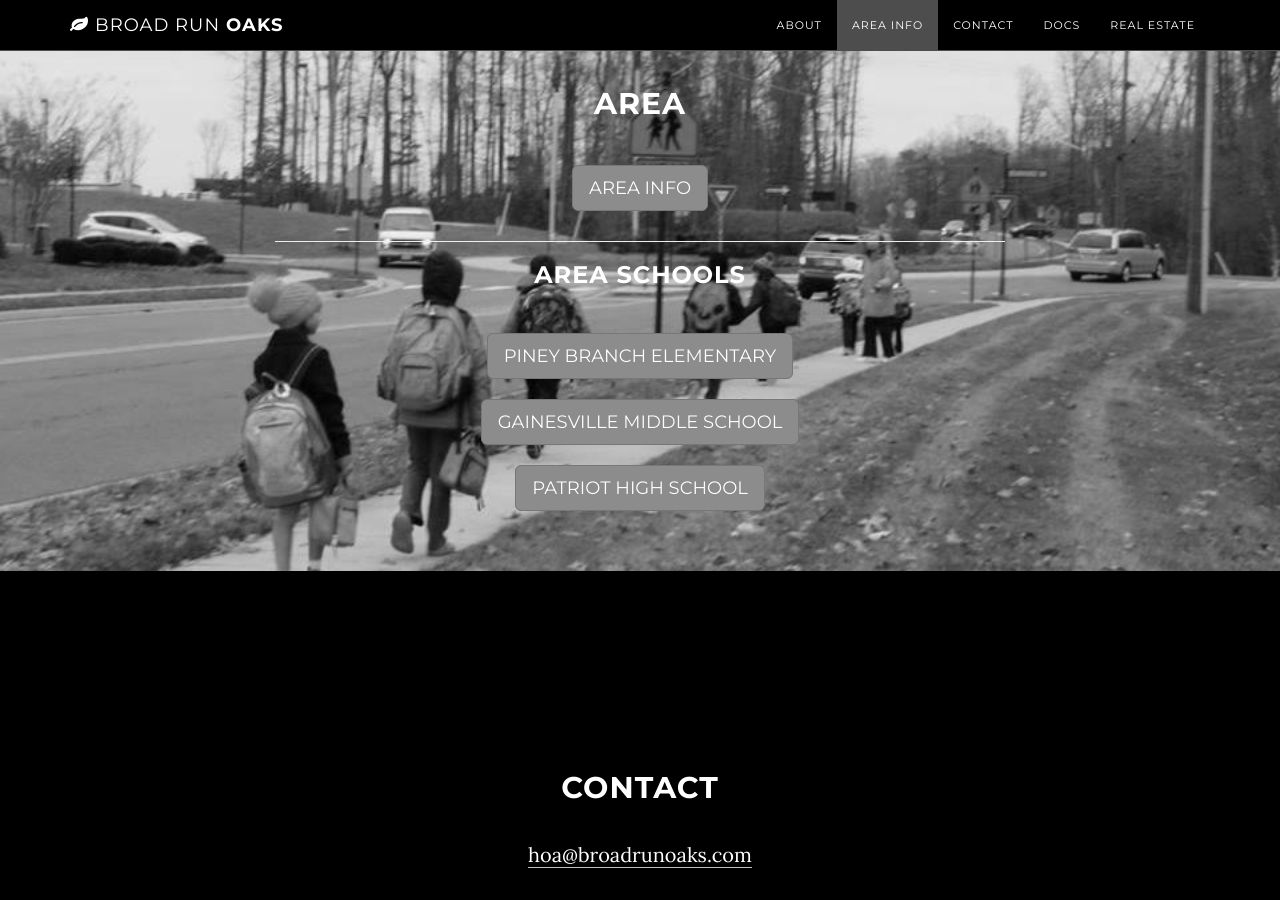
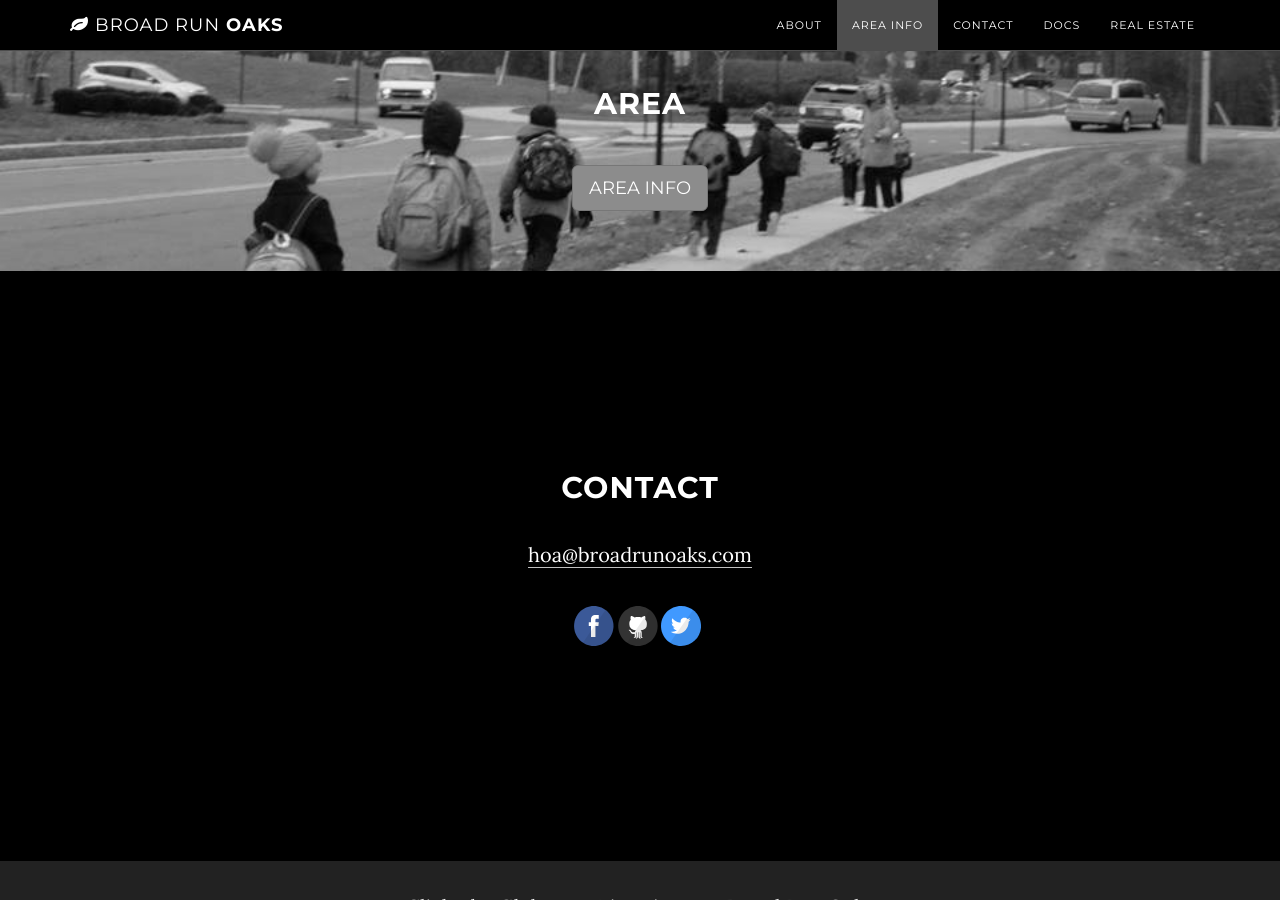
Before and after one commit to BroadRunOaks/broadrunoaks.github.io, a Jekyll site: the page built from index.html, in a window 1280 px wide and 900 px high, scrolled down 1737 px. Built offline with Jekyll 4.4.1, drawn with Linux system fonts in a browser that asks for light colours; Markdown is read by kramdown in place of the engine named in the settings.

Commit message:
Update area.html

```diff
--- a/_includes/area.html
+++ b/_includes/area.html
@@ -7,17 +7,6 @@
                     <a href="{{ site.headerurl.areainformation }}" class="btn btn-primary btn-lg">
                       <span class="network-name">Area Info</span>
                     </a>
-                    <hr/>
-                    <h3>Area Schools</h3>
-                    <a href="http://pineybranches.schools.pwcs.edu" class="btn btn-primary btn-lg">
-                      <span class="school-name">Piney Branch Elementary</span>
-                    </a><br/>
-                    <a href="http://gainesvillems.schools.pwcs.edu" class="btn btn-primary btn-lg">
-                      <span class="school-name">Gainesville Middle School</span>
-                    </a><br/>
-                    <a href="http://patrioths.schools.pwcs.edu" class="btn btn-primary btn-lg">
-                      <span class="school-name">Patriot High School</span>
-                    </a><br/>
                 </div>
             </div>
         </div>
```
